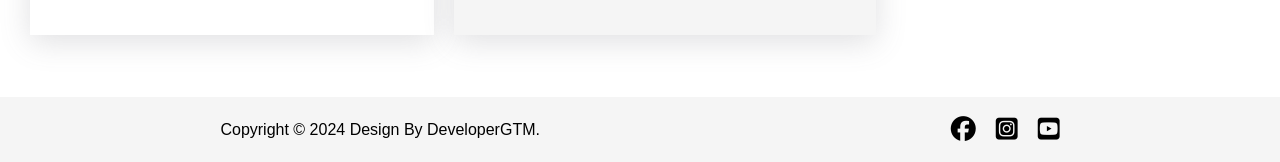
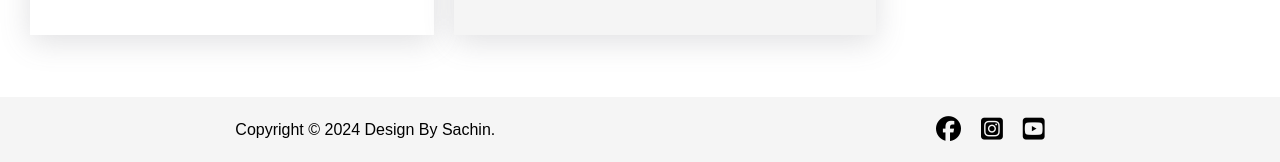
Before and after one commit to Sachin191101/TRAVEL-BOOKING-WEBSITE, a plain HTML site: page index.html in a window 1280 px wide. Shown: the part 2483-2645 px from the top of the page. Drawn offline with nearby package versions, Linux system fonts and the light colour scheme; a script that the page names is missing.

Commit message:
Update index.html

```diff
--- a/index.html
+++ b/index.html
@@ -215,7 +215,7 @@
     </div>
   </footer>
   <footer class="copy">
-    <p>Copyright &copy; 2024 Design By DeveloperGTM.</p>
+    <p>Copyright &copy; 2024 Design By Sachin.</p>
     <div class="social">
       <i class="fa-brands fa-facebook"></i>
       <i class="fa-brands fa-square-instagram"></i>
```
